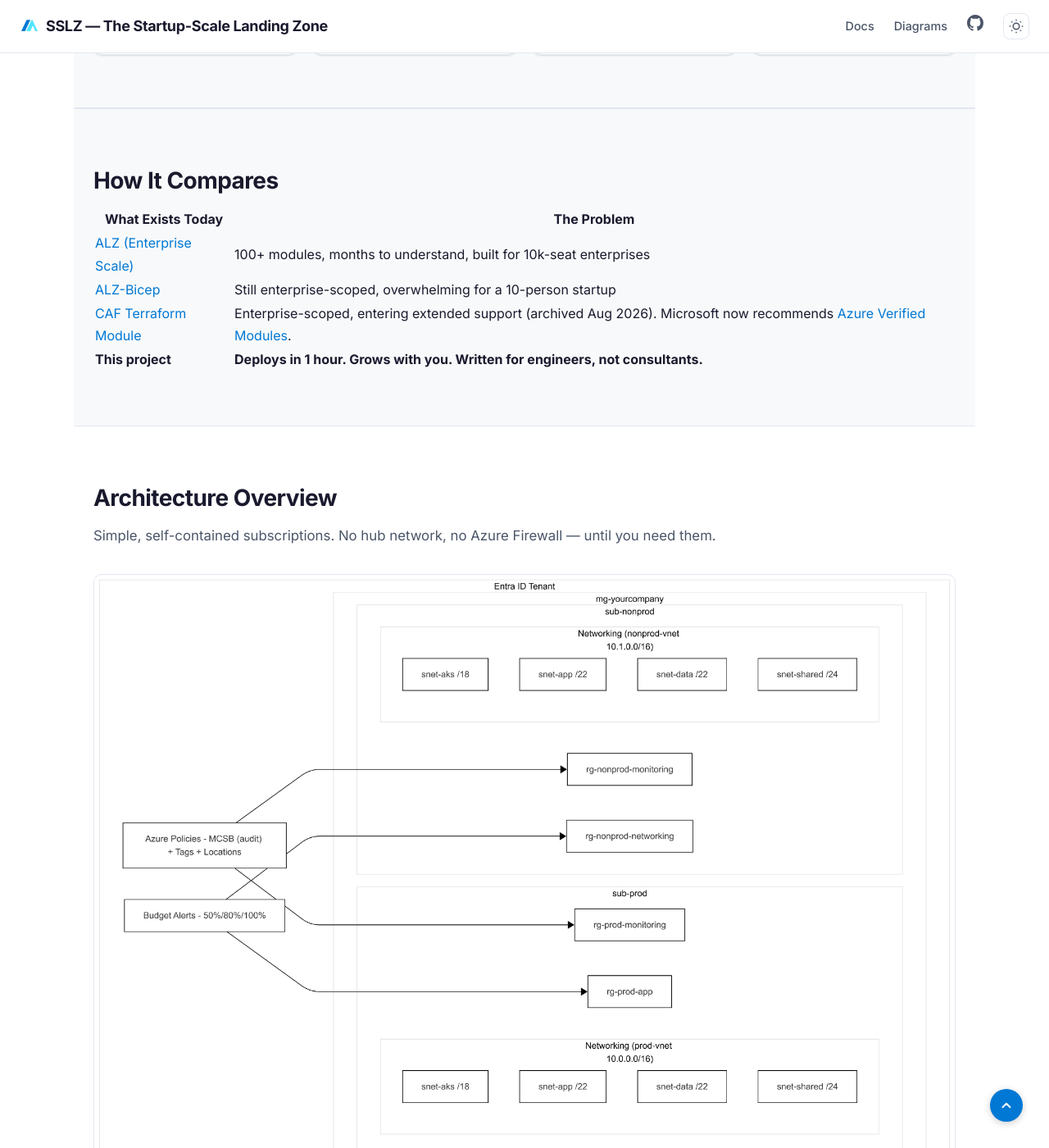
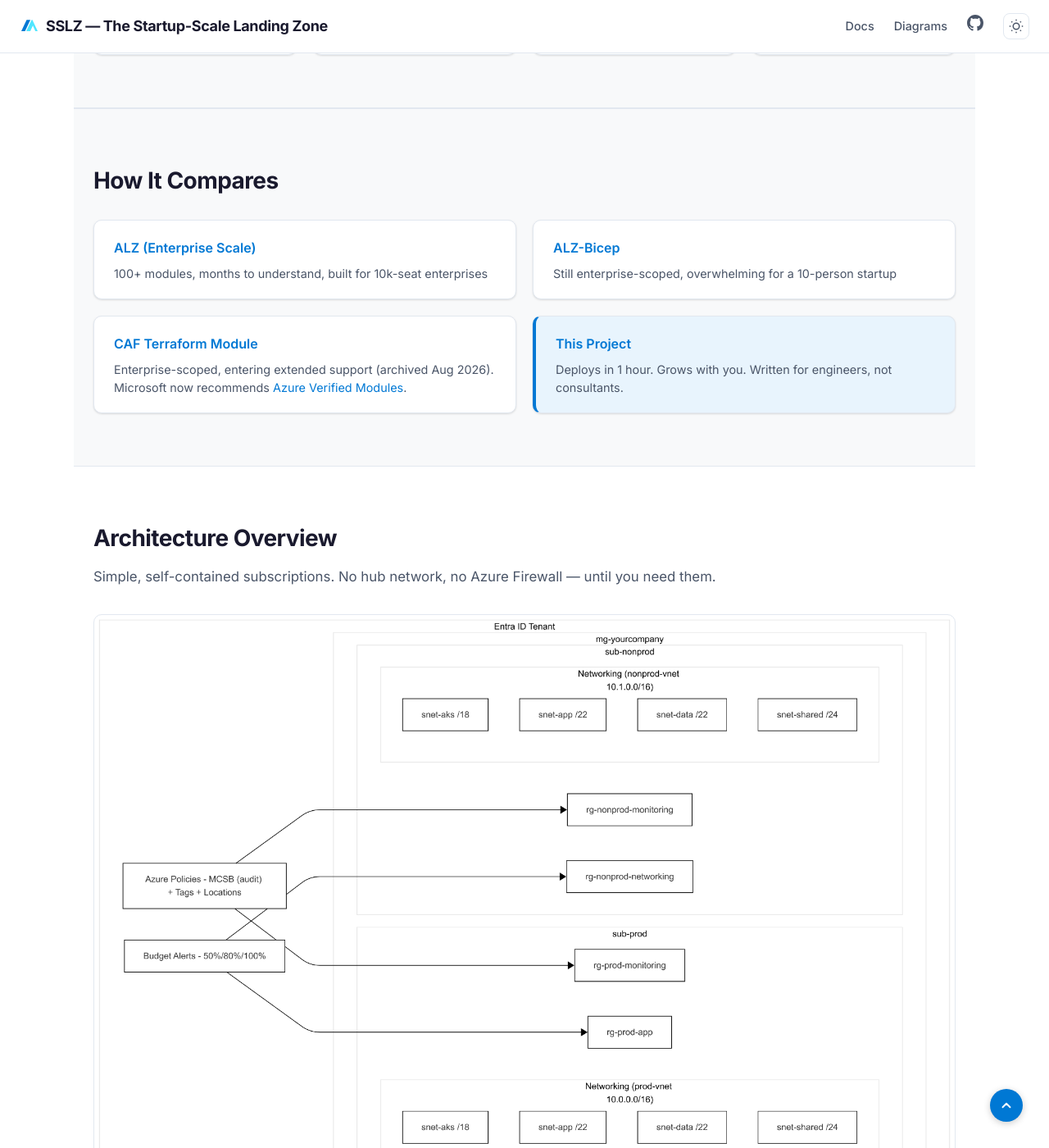
Before and after one commit to ricmmartins/sslz, a Jekyll site: the page built from index.md, in a window 1280 px wide and 1400 px high, scrolled down 950 px. Shown: the whole window at 82% size. Built offline with Jekyll 4.4.1, drawn with Linux system fonts in a browser that asks for light colours; some of the changed text lies outside the part shown.

Commit message:
Replace landing page tables with card-based layouts
Swap 3 markdown table sections (How It Compares, What's Included,
What's NOT Included) with styled card/list components matching the
existing design system for visual consistency.

```diff
--- a/assets/css/main.css
+++ b/assets/css/main.css
@@ -675,28 +675,124 @@
   min-width: 700px;
 }
 
-/* --- What's Included table --- */
-.whats-included table {
-  width: 100%;
-  border-collapse: collapse;
-  font-size: 0.95rem;
+/* --- Comparison grid --- */
+.compare-grid {
+  display: grid;
+  grid-template-columns: repeat(2, 1fr);
+  gap: 1.25rem;
+  margin-top: 1.5rem;
 }
 
-.whats-included thead th {
-  background: var(--bg-tertiary);
-  font-weight: 600;
-  text-align: left;
-  padding: 0.75rem 1rem;
+.compare-card {
+  background: var(--bg-primary);
   border: 1px solid var(--border-color);
+  border-radius: 10px;
+  padding: 1.25rem 1.5rem;
+  box-shadow: var(--card-shadow);
 }
 
-.whats-included tbody td {
-  padding: 0.625rem 1rem;
-  border: 1px solid var(--border-color);
+.compare-card h3 {
+  font-size: 1rem;
+  font-weight: 600;
+  margin-bottom: 0.4rem;
+  color: var(--text-primary);
 }
 
-.whats-included tbody tr:nth-child(even) {
-  background: var(--bg-secondary);
+.compare-card p {
+  font-size: 0.9rem;
+  color: var(--text-secondary);
+  line-height: 1.5;
+  margin: 0;
+}
+
+.compare-card.accent {
+  border-left: 4px solid var(--azure-blue);
+  background: var(--sidebar-active);
+}
+
+.compare-card.accent h3 {
+  color: var(--azure-blue);
+}
+
+[data-theme="dark"] .compare-card.accent h3 {
+  color: var(--link-color);
+}
+
+/* --- Included grid --- */
+.included-grid {
+  display: grid;
+  grid-template-columns: repeat(2, 1fr);
+  gap: 1rem;
+  margin-top: 1.5rem;
+}
+
+.included-card {
+  display: flex;
+  align-items: flex-start;
+  gap: 0.75rem;
+  background: var(--bg-primary);
+  border: 1px solid var(--border-color);
+  border-radius: 10px;
+  padding: 1.25rem;
+  box-shadow: var(--card-shadow);
+}
+
+.included-card .check-icon {
+  flex-shrink: 0;
+  font-size: 1.25rem;
+  color: #16a34a;
+  line-height: 1.4;
+}
+
+[data-theme="dark"] .included-card .check-icon {
+  color: #4ade80;
+}
+
+.included-card h3 {
+  font-size: 0.95rem;
+  font-weight: 600;
+  margin-bottom: 0.2rem;
+  color: var(--text-primary);
+}
+
+.included-card p {
+  font-size: 0.85rem;
+  color: var(--text-secondary);
+  line-height: 1.5;
+  margin: 0;
+}
+
+/* --- Not-included list --- */
+.not-included-list {
+  margin-top: 1.5rem;
+  display: flex;
+  flex-direction: column;
+  gap: 0.75rem;
+}
+
+.not-included-item {
+  display: flex;
+  align-items: baseline;
+  gap: 0.75rem;
+  padding: 0.75rem 1rem;
+  background: var(--bg-primary);
+  border: 1px solid var(--border-color);
+  border-radius: 8px;
+}
+
+.not-included-item .dash-icon {
+  flex-shrink: 0;
+  color: var(--text-muted);
+  font-weight: 700;
+}
+
+.not-included-item strong {
+  color: var(--text-primary);
+}
+
+.not-included-item .trigger {
+  color: var(--text-muted);
+  font-size: 0.9rem;
 }
 
 /* --- Examples grid --- */
@@ -911,6 +1007,14 @@
     grid-template-columns: 1fr;
   }
 
+  .compare-grid {
+    grid-template-columns: 1fr;
+  }
+
+  .included-grid {
+    grid-template-columns: 1fr;
+  }
+
   .footer-inner {
     flex-direction: column;
     gap: 1rem;
--- a/index.md
+++ b/index.md
@@ -41,17 +41,26 @@
   </div>
 </section>
 
-<section class="landing-section alt-bg" markdown="1">
-
-## How It Compares
-
-| What Exists Today | The Problem |
-|---|---|
-| [ALZ (Enterprise Scale)](https://aka.ms/alz) | 100+ modules, months to understand, built for 10k-seat enterprises |
-| [ALZ-Bicep](https://github.com/Azure/ALZ-Bicep) | Still enterprise-scoped, overwhelming for a 10-person startup |
-| [CAF Terraform Module](https://github.com/Azure/terraform-azurerm-caf-enterprise-scale) | Enterprise-scoped, entering extended support (archived Aug 2026). Microsoft now recommends [Azure Verified Modules](https://aka.ms/avm). |
-| **This project** | **Deploys in 1 hour. Grows with you. Written for engineers, not consultants.** |
-
+<section class="landing-section alt-bg">
+  <h2>How It Compares</h2>
+  <div class="compare-grid">
+    <div class="compare-card">
+      <h3><a href="https://aka.ms/alz">ALZ (Enterprise Scale)</a></h3>
+      <p>100+ modules, months to understand, built for 10k-seat enterprises</p>
+    </div>
+    <div class="compare-card">
+      <h3><a href="https://github.com/Azure/ALZ-Bicep">ALZ-Bicep</a></h3>
+      <p>Still enterprise-scoped, overwhelming for a 10-person startup</p>
+    </div>
+    <div class="compare-card">
+      <h3><a href="https://github.com/Azure/terraform-azurerm-caf-enterprise-scale">CAF Terraform Module</a></h3>
+      <p>Enterprise-scoped, entering extended support (archived Aug 2026). Microsoft now recommends <a href="https://aka.ms/avm">Azure Verified Modules</a>.</p>
+    </div>
+    <div class="compare-card accent">
+      <h3>This Project</h3>
+      <p>Deploys in 1 hour. Grows with you. Written for engineers, not consultants.</p>
+    </div>
+  </div>
 </section>
 
 <section class="architecture-preview landing-section">
@@ -94,39 +103,93 @@
   </p>
 </section>
 
-<section class="whats-included landing-section" markdown="1">
-
-## What's Included
-
-| Component | What You Get |
-|---|---|
-| **Management Groups** | Single MG with two subscriptions underneath |
-| **Azure Policy** | Microsoft Cloud Security Benchmark (audit), required tags, allowed locations |
-| **Networking** | VNet + subnets per subscription, NSGs with deny-all-inbound default |
-| **Monitoring** | Log Analytics workspace, Activity Log forwarding, diagnostic settings policy |
-| **Security** | Defender for Cloud CSPM, Defender for Servers P2 (prod), MFA via Security Defaults |
-| **Cost Management** | Budget alerts at 50/80/100%, tagging enforcement |
-| **CI/CD** | GitHub Actions workflows for Bicep and Terraform |
-
+<section class="landing-section">
+  <h2>What's Included</h2>
+  <div class="included-grid">
+    <div class="included-card">
+      <span class="check-icon">&#10003;</span>
+      <div>
+        <h3>Management Groups</h3>
+        <p>Single MG with two subscriptions underneath</p>
+      </div>
+    </div>
+    <div class="included-card">
+      <span class="check-icon">&#10003;</span>
+      <div>
+        <h3>Azure Policy</h3>
+        <p>Microsoft Cloud Security Benchmark (audit), required tags, allowed locations</p>
+      </div>
+    </div>
+    <div class="included-card">
+      <span class="check-icon">&#10003;</span>
+      <div>
+        <h3>Networking</h3>
+        <p>VNet + subnets per subscription, NSGs with deny-all-inbound default</p>
+      </div>
+    </div>
+    <div class="included-card">
+      <span class="check-icon">&#10003;</span>
+      <div>
+        <h3>Monitoring</h3>
+        <p>Log Analytics workspace, Activity Log forwarding, diagnostic settings policy</p>
+      </div>
+    </div>
+    <div class="included-card">
+      <span class="check-icon">&#10003;</span>
+      <div>
+        <h3>Security</h3>
+        <p>Defender for Cloud CSPM, Defender for Servers P2 (prod), MFA via Security Defaults</p>
+      </div>
+    </div>
+    <div class="included-card">
+      <span class="check-icon">&#10003;</span>
+      <div>
+        <h3>Cost Management</h3>
+        <p>Budget alerts at 50/80/100%, tagging enforcement</p>
+      </div>
+    </div>
+    <div class="included-card">
+      <span class="check-icon">&#10003;</span>
+      <div>
+        <h3>CI/CD</h3>
+        <p>GitHub Actions workflows for Bicep and Terraform</p>
+      </div>
+    </div>
+  </div>
 </section>
 
-<section class="landing-section alt-bg" markdown="1">
-
-## What's NOT Included (By Design)
-
-These are enterprise components you should add later when needed:
-
-| Component | Add When... |
-|---|---|
-| Hub VNet + Azure Firewall | Hybrid connectivity or centralized egress control required |
-| ExpressRoute / VPN Gateway | On-prem connectivity needed |
-| Multiple MG layers | 5+ subscriptions with different policy needs |
-| Private DNS Zones at scale | 3+ PaaS services using Private Endpoints across VNets |
-| Advanced Conditional Access | 30+ Azure users or regulated customer data |
-| PIM (Privileged Identity Management) | You need just-in-time admin access (Series B+) |
-
-See [Graduation Guide]({{ '/docs/graduation-guide' | relative_url }}) for detailed migration paths to full ESLZ.
-
+<section class="landing-section alt-bg">
+  <h2>What's NOT Included (By Design)</h2>
+  <p class="section-subtitle">Enterprise components you should add later when needed.</p>
+  <div class="not-included-list">
+    <div class="not-included-item">
+      <span class="dash-icon">&ndash;</span>
+      <div><strong>Hub VNet + Azure Firewall</strong> <span class="trigger">Add when hybrid connectivity or centralized egress control required</span></div>
+    </div>
+    <div class="not-included-item">
+      <span class="dash-icon">&ndash;</span>
+      <div><strong>ExpressRoute / VPN Gateway</strong> <span class="trigger">Add when on-prem connectivity needed</span></div>
+    </div>
+    <div class="not-included-item">
+      <span class="dash-icon">&ndash;</span>
+      <div><strong>Multiple MG layers</strong> <span class="trigger">Add when 5+ subscriptions with different policy needs</span></div>
+    </div>
+    <div class="not-included-item">
+      <span class="dash-icon">&ndash;</span>
+      <div><strong>Private DNS Zones at scale</strong> <span class="trigger">Add when 3+ PaaS services using Private Endpoints across VNets</span></div>
+    </div>
+    <div class="not-included-item">
+      <span class="dash-icon">&ndash;</span>
+      <div><strong>Advanced Conditional Access</strong> <span class="trigger">Add when 30+ Azure users or regulated customer data</span></div>
+    </div>
+    <div class="not-included-item">
+      <span class="dash-icon">&ndash;</span>
+      <div><strong>PIM (Privileged Identity Management)</strong> <span class="trigger">Add when you need just-in-time admin access (Series B+)</span></div>
+    </div>
+  </div>
+  <p style="text-align: center; margin-top: 2rem;">
+    <a href="{{ '/docs/graduation-guide' | relative_url }}" class="btn btn-primary">Graduation Guide</a>
+  </p>
 </section>
 
 <section class="landing-section">
```
